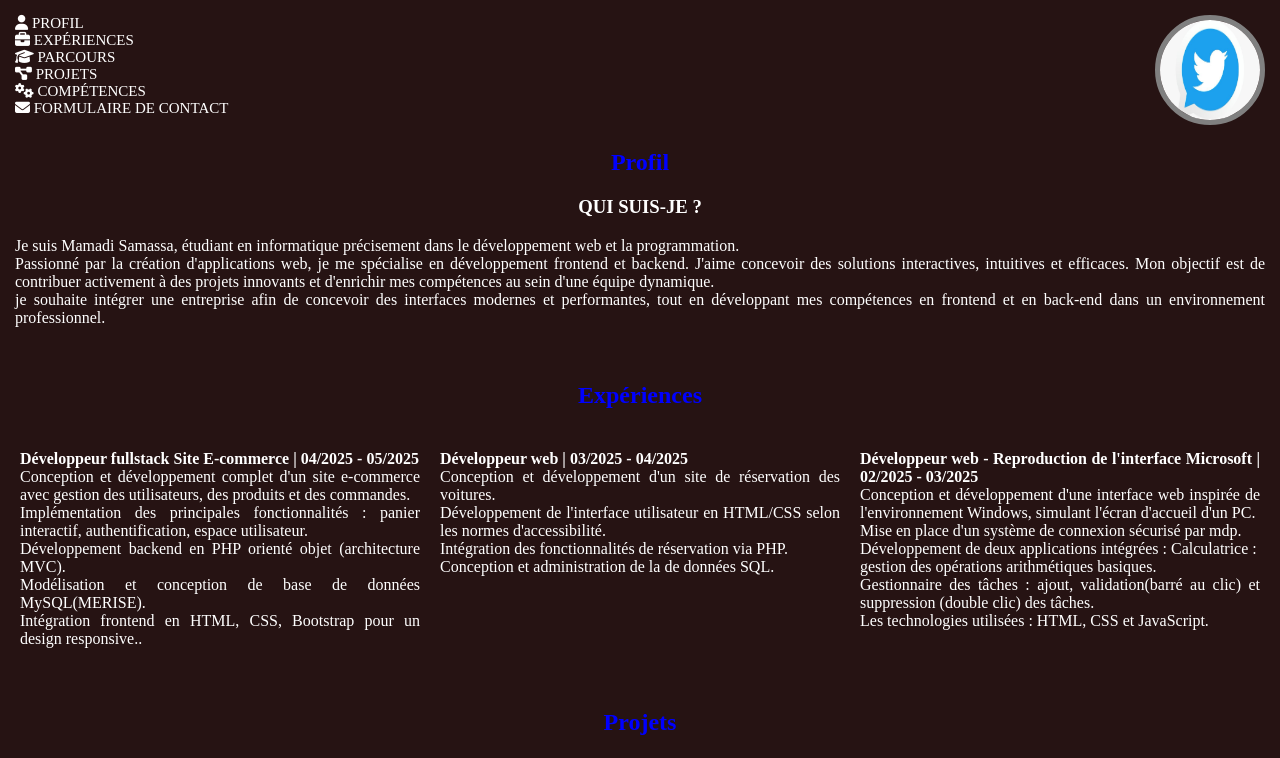
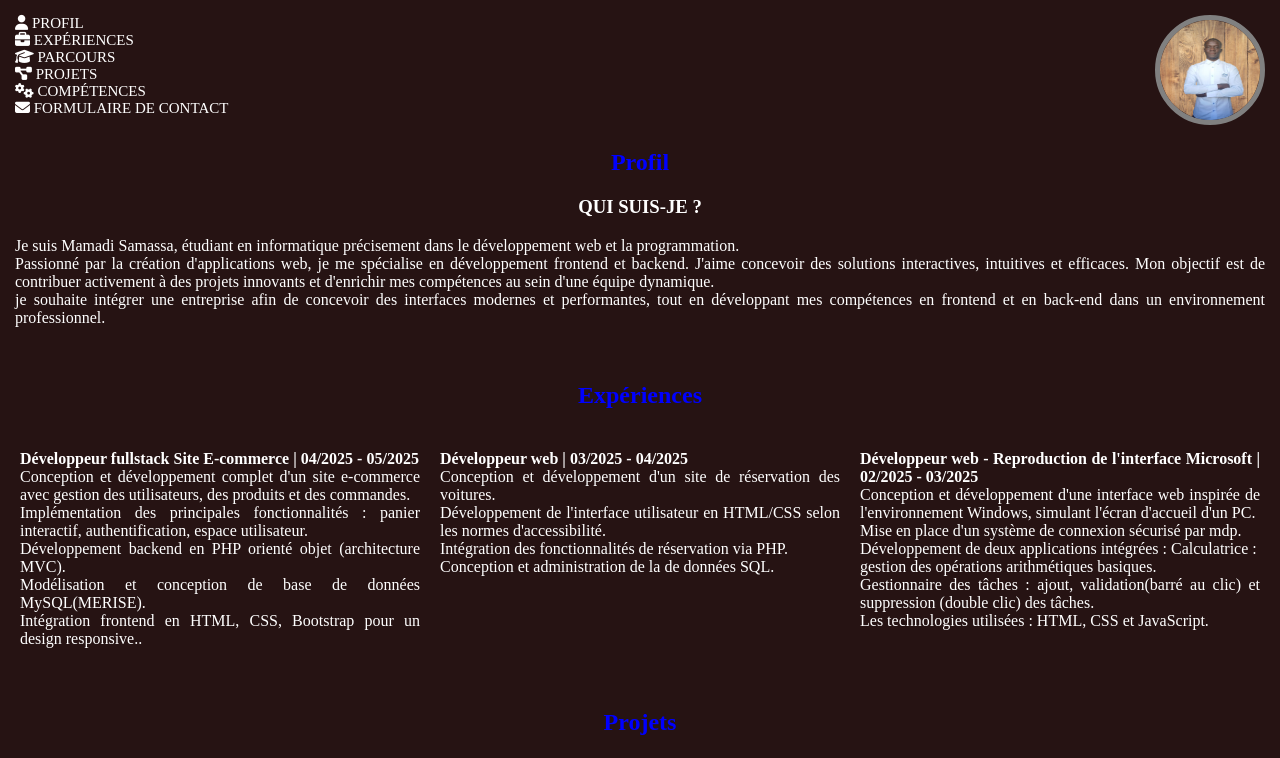
Before and after one commit to Mamadi6/MonPortefolio, a plain HTML site: page portefolio.html in a window 1280 px wide. Shown: the top 758 px of the page. Drawn offline with Linux system fonts and the light colour scheme.

Commit message:
ajout de photo profil

```diff
--- a/portefolio.html
+++ b/portefolio.html
@@ -21,7 +21,7 @@
                         <a href="#contact"><i class="fa-solid fa-envelope"></i> Formulaire de contact</a>
                     </div class="lien">
                 </div>
-                <div class="image"><img src="/image/photo.jpg"  alt=""></div>
+                <div class="image"><img src="/image/photo2.PNG"  alt=""></div>
             </div>
 
         </nav>
```
Also changed, not shown: image/photo2.PNG (added), image/profil.JPEG (added).
